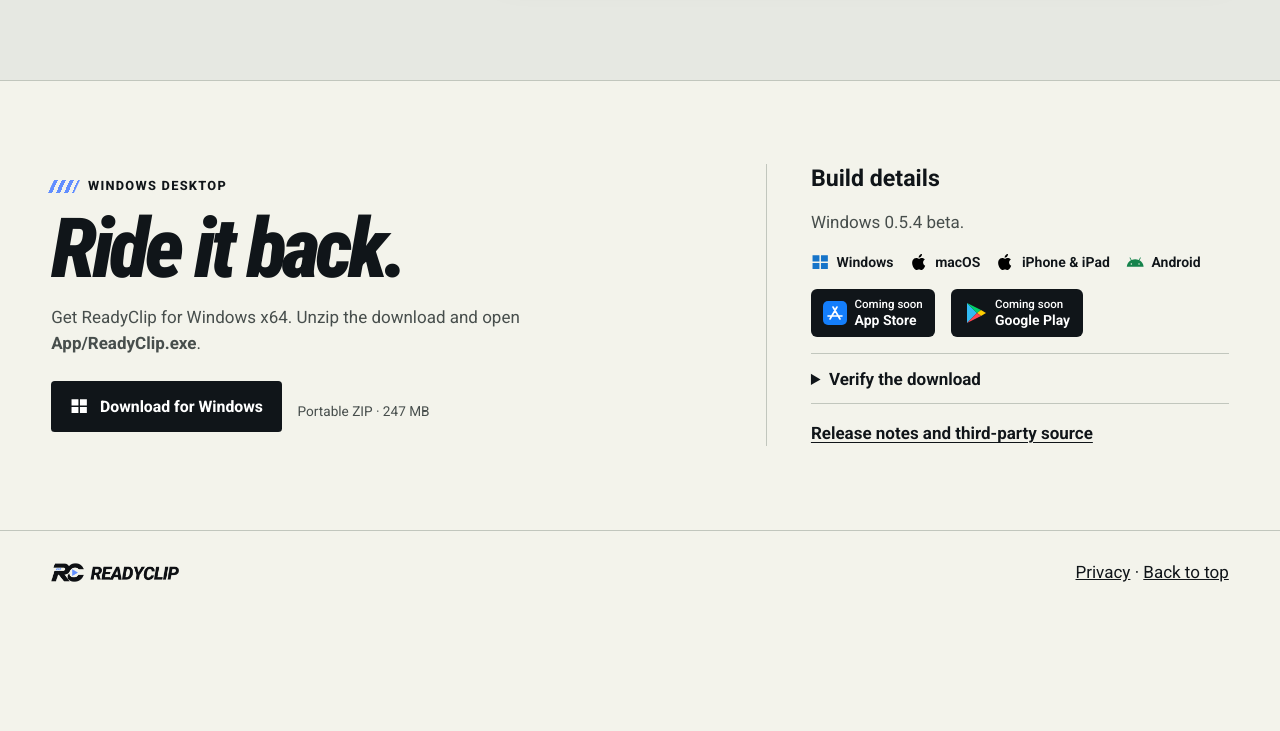
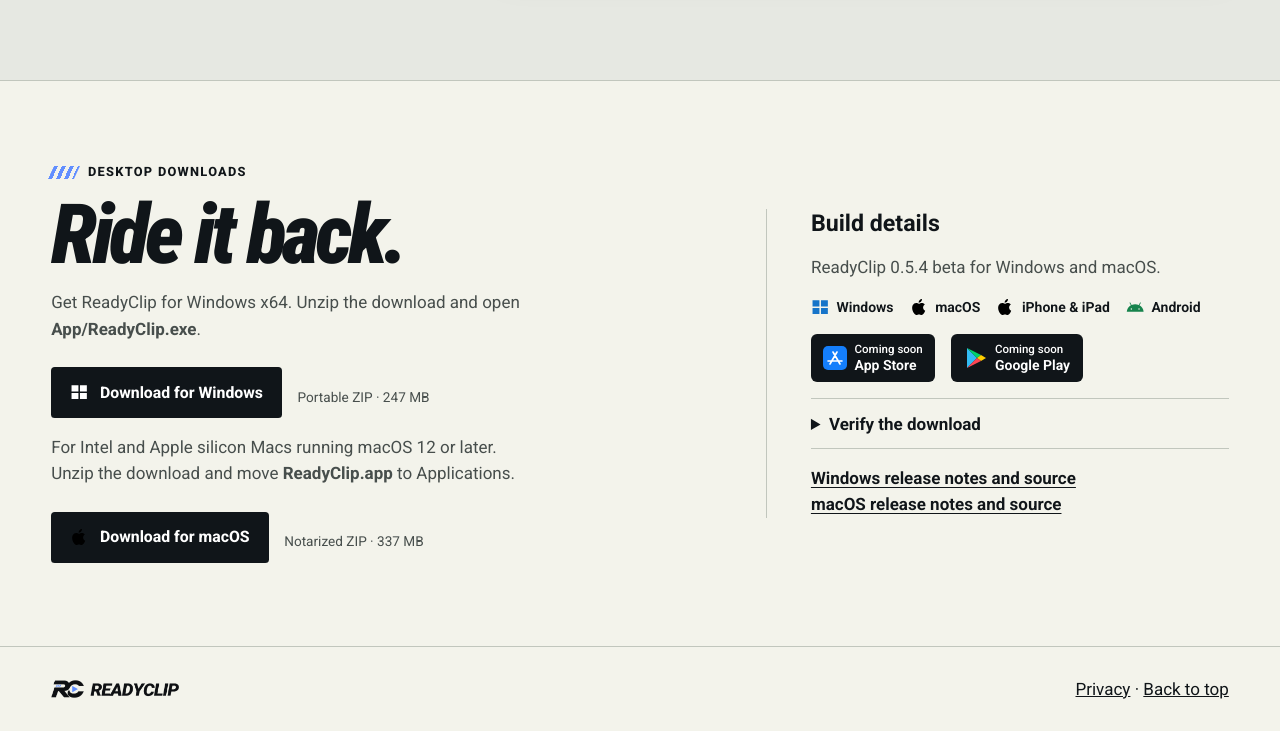
Before and after one commit to colornhue/ReadyClip, a plain HTML site: page dist/index.html in a window 1280 px wide. Shown: the part 2063-2794 px from the top of the page. Before the commit the page ends 2678 px from the top, so only its background shows below. Drawn offline with Linux system fonts and the light colour scheme.

Commit message:
Add the notarized ReadyClip macOS beta download

```diff
--- a/dist/index.html
+++ b/dist/index.html
@@ -18,6 +18,7 @@
   <a class="skip" href="#main">Skip to content</a>
   <svg class="symbols" xmlns="http://www.w3.org/2000/svg" aria-hidden="true"><defs>
     <symbol id="windows" viewBox="0 0 24 24"><path fill="currentColor" d="M2 3h9v8H2zm11 0h9v8h-9zM2 13h9v8H2zm11 0h9v8h-9z"/></symbol>
+    <symbol id="apple" viewBox="0 0 24 24"><path d="M17.05 12.536c.03 3.1 2.72 4.13 2.75 4.14-.02.07-.43 1.49-1.43 2.96-.87 1.28-1.77 2.55-3.2 2.58-1.4.03-1.84-.84-3.44-.84-1.59 0-2.08.81-3.4.87-1.38.05-2.43-1.38-3.3-2.65-1.8-2.6-3.16-7.35-1.32-10.55a5.1 5.1 0 0 1 4.31-2.61c1.36-.03 2.64.92 3.47.92.83 0 2.39-1.14 4.03-.97.69.03 2.62.28 3.86 2.1-.1.07-2.3 1.35-2.33 4.05ZM14.47 4.66c.73-.89 1.22-2.12 1.09-3.34-1.06.04-2.34.71-3.09 1.59-.67.78-1.27 2.02-1.11 3.21 1.18.09 2.38-.6 3.11-1.46Z"/></symbol>
     <symbol id="play" viewBox="0 0 24 24"><path d="M8 5.5v13l10-6.5z" fill="currentColor"/></symbol>
     <symbol id="cross" viewBox="0 0 24 24"><path d="m6 6 12 12M18 6 6 18" stroke="currentColor" stroke-width="2" fill="none"/></symbol>
   </defs></svg>
@@ -35,6 +36,7 @@
         <p class="kicker"><span class="slashes" aria-hidden="true"></span>Action-camera highlights</p>
         <h1>Ride more. <span>Edit less.</span></h1>
         <p class="intro">Turn the whole ride into the moments you want to watch again. ReadyClip finds the hits in your camera footage. You decide what makes the reel.</p>
+        <a class="button download-link" href="https://github.com/colornhue/ReadyClip/releases/download/v0.5.4-beta-macos/ReadyClip-0.5.4-beta-macOS-universal-notarized.zip"><svg aria-hidden="true"><use href="#apple"/></svg>Download for macOS</a>
         <a class="button download-link" href="https://github.com/colornhue/ReadyClip/releases/download/v0.5.4-beta/ReadyClip-0.5.4-beta-Windows-x64.zip"><svg aria-hidden="true"><use href="#windows"/></svg>Download for Windows</a>
       </div>
       <figure class="hero-photo">
@@ -88,10 +90,13 @@
     </section>
 
     <section id="download" class="download wrap" aria-labelledby="download-heading">
-      <div><p class="kicker"><span class="slashes" aria-hidden="true"></span>Windows desktop</p><h2 class="display" id="download-heading">Ride it back.</h2><p>Get ReadyClip for Windows x64. Unzip the download and open <strong>App/ReadyClip.exe</strong>.</p>
+      <div><p class="kicker"><span class="slashes" aria-hidden="true"></span>Desktop downloads</p><h2 class="display" id="download-heading">Ride it back.</h2><p>Get ReadyClip for Windows x64. Unzip the download and open <strong>App/ReadyClip.exe</strong>.</p>
       <a class="button download-link" href="https://github.com/colornhue/ReadyClip/releases/download/v0.5.4-beta/ReadyClip-0.5.4-beta-Windows-x64.zip"><svg aria-hidden="true"><use href="#windows"/></svg>Download for Windows</a>
-      <span class="file-meta">Portable ZIP · 247 MB</span></div>
-      <div class="release"><h3>Build details</h3><p>Windows 0.5.4 beta.</p>
+      <span class="file-meta">Portable ZIP · 247 MB</span>
+      <p>For Intel and Apple silicon Macs running macOS 12 or later. Unzip the download and move <strong>ReadyClip.app</strong> to Applications.</p>
+      <a class="button download-link" href="https://github.com/colornhue/ReadyClip/releases/download/v0.5.4-beta-macos/ReadyClip-0.5.4-beta-macOS-universal-notarized.zip"><svg aria-hidden="true"><use href="#apple"/></svg>Download for macOS</a>
+      <span class="file-meta">Notarized ZIP · 337 MB</span></div>
+      <div class="release"><h3>Build details</h3><p>ReadyClip 0.5.4 beta for Windows and macOS.</p>
         <ul class="availability" aria-label="Supported and planned platforms">
           <li><svg width="18" height="18" viewBox="0 0 24 24" aria-hidden="true"><use href="#windows"/></svg><span>Windows</span></li>
           <li><svg width="18" height="18" viewBox="0 0 24 24" aria-hidden="true"><path d="M17.05 12.536c.03 3.1 2.72 4.13 2.75 4.14-.02.07-.43 1.49-1.43 2.96-.87 1.28-1.77 2.55-3.2 2.58-1.4.03-1.84-.84-3.44-.84-1.59 0-2.08.81-3.4.87-1.38.05-2.43-1.38-3.3-2.65-1.8-2.6-3.16-7.35-1.32-10.55a5.1 5.1 0 0 1 4.31-2.61c1.36-.03 2.64.92 3.47.92.83 0 2.39-1.14 4.03-.97.69.03 2.62.28 3.86 2.1-.1.07-2.3 1.35-2.33 4.05ZM14.47 4.66c.73-.89 1.22-2.12 1.09-3.34-1.06.04-2.34.71-3.09 1.59-.67.78-1.27 2.02-1.11 3.21 1.18.09 2.38-.6 3.11-1.46Z"/></svg><span>macOS</span></li>
@@ -102,8 +107,9 @@
           <li><svg width="24" height="24" viewBox="0 0 24 24" aria-hidden="true"><rect width="24" height="24" rx="5" fill="#147efb"/><path d="m7 18 7-12M10 6l7 12M5 15h14" fill="none" stroke="#fff" stroke-width="1.65" stroke-linecap="round"/></svg><span><small>Coming soon</small>App Store</span></li>
           <li><svg width="24" height="24" viewBox="0 0 24 24" aria-hidden="true"><path fill="#32bbf3" d="M3 2v20l10-10z"/><path fill="#00d26a" d="M3 2l14 7-4 3z"/><path fill="#ffce00" d="m17 9 5 3-5 3-4-3z"/><path fill="#ff4553" d="M3 22l14-7-4-3z"/></svg><span><small>Coming soon</small>Google Play</span></li>
         </ul>
-        <details><summary>Verify the download</summary><p>In PowerShell, run <code>Get-FileHash .\ReadyClip-0.5.4-beta-Windows-x64.zip</code> and compare its SHA-256 value.</p><code class="hash">d828d33d39bd44922dc4e759df3dc7301f7eda0c6392c5cedea19a26670f3ba9</code></details>
-        <a href="https://github.com/colornhue/ReadyClip/releases/tag/v0.5.4-beta">Release notes and third-party source</a>
+        <details><summary>Verify the download</summary><p>In PowerShell, run <code>Get-FileHash .\ReadyClip-0.5.4-beta-Windows-x64.zip</code> and compare its SHA-256 value.</p><code class="hash">d828d33d39bd44922dc4e759df3dc7301f7eda0c6392c5cedea19a26670f3ba9</code><p>On macOS, run <code>shasum -a 256 ReadyClip-0.5.4-beta-macOS-universal-notarized.zip</code> in Terminal and compare its SHA-256 value.</p><code class="hash">1555104347b6327f914b02e1ec3442de7051c5f45fad932e1b5f9722d64a5231</code></details>
+        <a href="https://github.com/colornhue/ReadyClip/releases/tag/v0.5.4-beta">Windows release notes and source</a>
+        <br><a href="https://github.com/colornhue/ReadyClip/releases/tag/v0.5.4-beta-macos">macOS release notes and source</a>
       </div>
     </section>
   </main>
```
